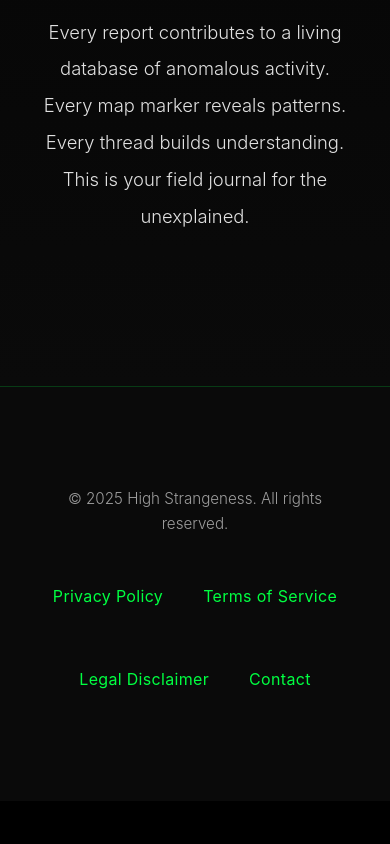
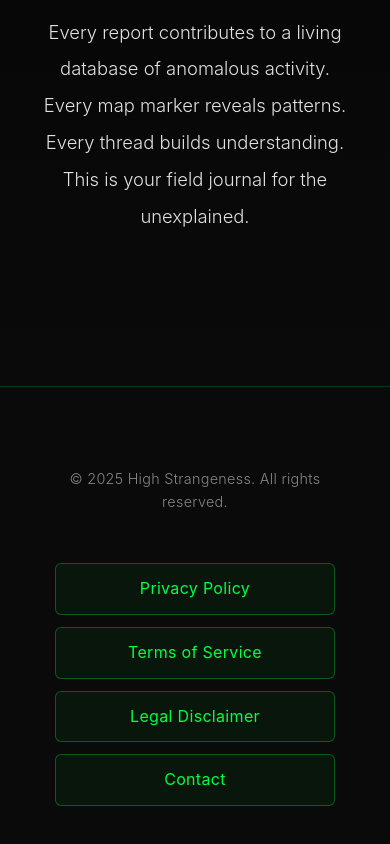
Before and after one commit to thedanperry/HighStrangenessWebsite, a Next.js app: page / in a window 390 px wide. Shown: the part 4876-5720 px from the top of the page. Before the commit the page ends 5677 px from the top, so only its background shows below. Built offline with nearby package versions, Linux system fonts and the light colour scheme.

Commit message:
Improve footer links formatting: button-style links with borders and hover effects

```diff
--- a/app/page.module.css
+++ b/app/page.module.css
@@ -212,24 +212,28 @@
 }
 
 .footer {
-  padding: 100px 20px;
+  padding: 100px 20px 80px;
   text-align: center;
   background: #0a0a0a;
   border-top: 1px solid rgba(0, 255, 65, 0.2);
 }
 
 .footerText {
-  color: rgba(255, 255, 255, 0.6);
-  margin-bottom: 40px;
-  font-size: 0.95rem;
+  color: rgba(255, 255, 255, 0.5);
+  margin-bottom: 50px;
+  font-size: 0.9rem;
   font-weight: 300;
+  letter-spacing: 0.02em;
 }
 
 .footerLinks {
   display: flex;
-  gap: 40px;
+  gap: 0;
   justify-content: center;
   flex-wrap: wrap;
+  align-items: center;
+  max-width: 800px;
+  margin: 0 auto;
 }
 
 .footerLinks a {
@@ -239,13 +243,20 @@
   letter-spacing: 0.02em;
   font-weight: 400;
   text-decoration: none;
-  padding: 8px 0;
-  border-bottom: 1px solid transparent;
+  padding: 12px 24px;
+  margin: 0 8px;
+  border: 1px solid rgba(0, 255, 65, 0.3);
+  border-radius: 6px;
+  background: rgba(0, 255, 65, 0.05);
+  display: inline-block;
 }
 
 .footerLinks a:hover {
-  color: #ff3333;
-  border-bottom-color: #ff3333;
+  color: #ffffff;
+  background: rgba(0, 255, 65, 0.15);
+  border-color: #00ff41;
+  transform: translateY(-2px);
+  box-shadow: 0 4px 12px rgba(0, 255, 65, 0.2);
 }
 
 /* Legal Pages Styles */
@@ -395,4 +406,19 @@
   .legalContent h2 {
     font-size: 1.5rem;
   }
+
+  .footer {
+    padding: 80px 20px 60px;
+  }
+
+  .footerLinks {
+    flex-direction: column;
+    gap: 12px;
+  }
+
+  .footerLinks a {
+    width: 100%;
+    max-width: 280px;
+    margin: 0;
+  }
 }
```
